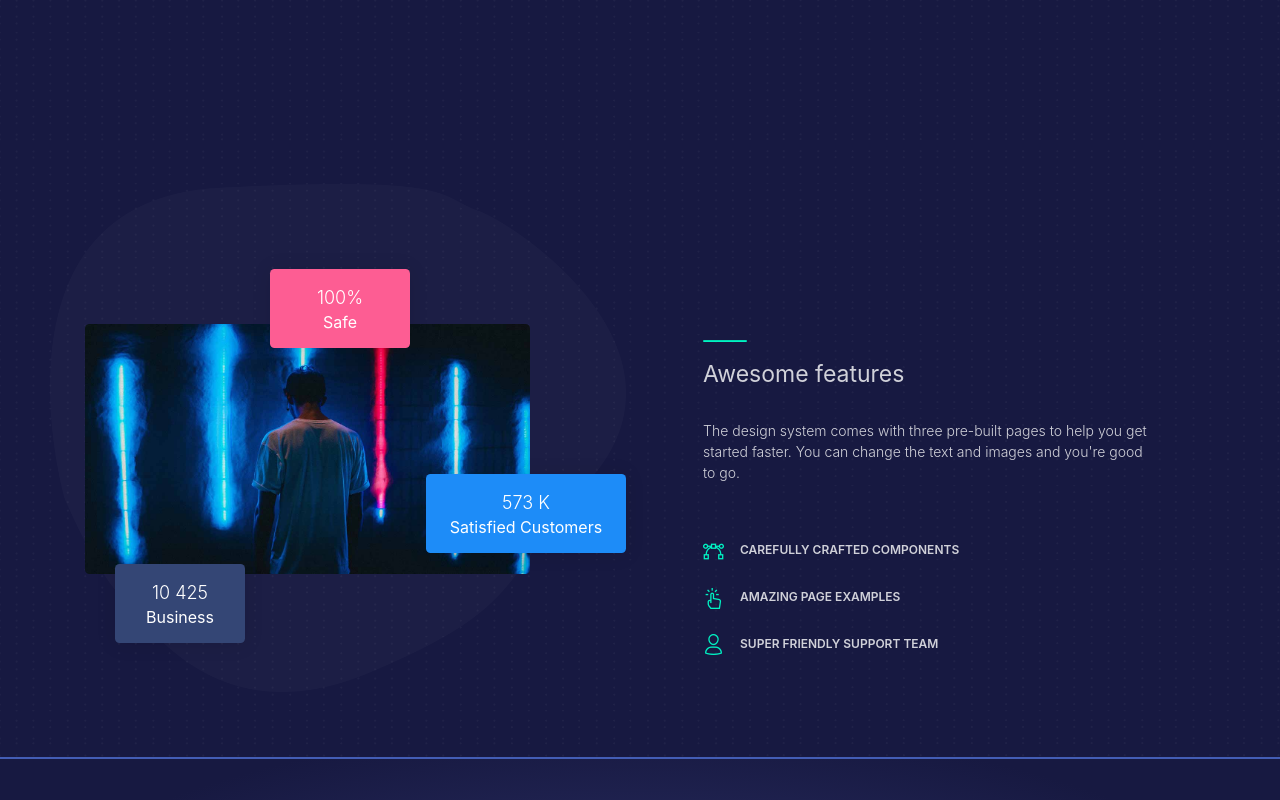
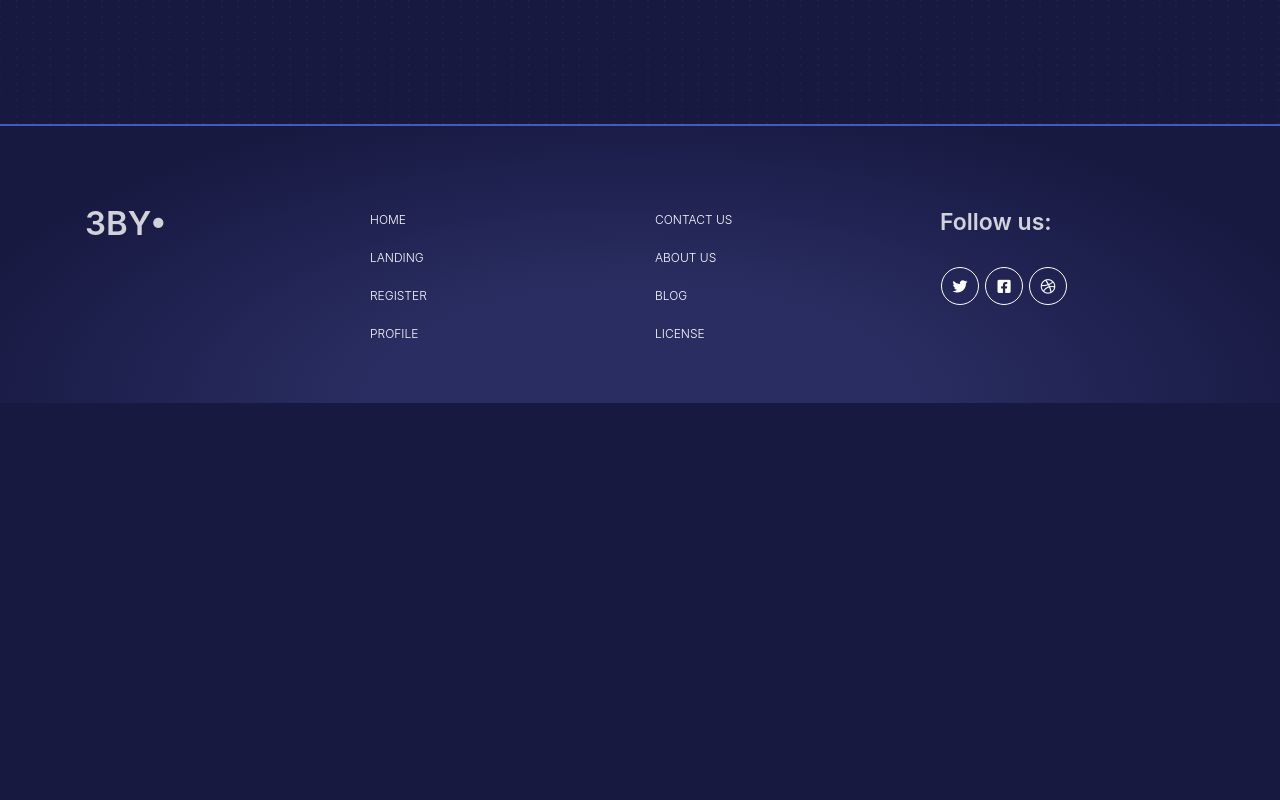
Before and after one commit to afre92/3by_web, a React (Create React App) app: page / in a window 1280 px wide. Shown: the part 1780-2580 px from the top of the page. After the commit the page ends 2183 px from the top, so only its background shows below. Built offline with nearby package versions, Linux system fonts and the light colour scheme.

Commit message:
bottom section removed. top section centered

```diff
--- a/src/components/Greetings.js
+++ b/src/components/Greetings.js
@@ -13,8 +13,8 @@ class Greetings extends React.Component {
         <img src="../assets/img/waves.png" className="shapes wave" alt="background-shapes"/>
         <img src="../assets/img/patrat.png" className="shapes squares" alt="background-shapes"/>
         <img src="../assets/img/cercuri.png" className="shapes circle" alt="background-shapes"/>
-        <div className="container pt-200">
-          <div className="row row-grid justify-content-between align-items-center text-left">
+        <div className="container d-flex">
+          <div className="row row-grid justify-content-between align-items-center text-left mb-100">
             <div className="col-lg-5 col-md-5 ml-5">
               <h1 className="text-white">Welcome to 3by, your AI
                 <br/>
@@ -226,86 +226,6 @@ class Greetings extends React.Component {
           </div>
         </div>
       </section>
-      <section className="section section-lg section-safe">
-        <img src="../assets/img/path5.png" className="path" alt="background-shapes"/>
-        <div className="container">
-          <div className="row row-grid justify-content-between">
-            <div className="col-md-5">
-              <img src="../assets/img/chester-wade.jpg" className="img-fluid floating" alt="background-shapes"/>
-              <div className="card card-stats bg-danger">
-                <div className="card-body">
-                  <div className="justify-content-center">
-                    <div className="numbers">
-                      <p className="card-title">100%</p>
-                      <p className="card-category text-white">Safe</p>
-                    </div>
-                  </div>
-                </div>
-              </div>
-              <div className="card card-stats bg-info">
-                <div className="card-body">
-                  <div className="justify-content-center">
-                    <div className="numbers">
-                      <p className="card-title">573 K</p>
-                      <p className="card-category text-white">Satisfied customers</p>
-                    </div>
-                  </div>
-                </div>
-              </div>
-              <div className="card card-stats bg-default">
-                <div className="card-body">
-                  <div className="justify-content-center">
-                    <div className="numbers">
-                      <p className="card-title">10 425</p>
-                      <p className="card-category text-white">Business</p>
-                    </div>
-                  </div>
-                </div>
-              </div>
-            </div>
-            <div className="col-md-6">
-              <div className="px-md-5">
-                <hr className="line-success"/>
-                <h3>Awesome features</h3>
-                <p>The design system comes with three pre-built pages to help you get started faster. You can change the text and images and you're good to go.</p>
-                <ul className="list-unstyled mt-5">
-                  <li className="py-2">
-                    <div className="d-flex align-items-center">
-                      <div className="icon icon-success mb-2">
-                        <i className="tim-icons icon-vector"></i>
-                      </div>
-                      <div className="ml-3">
-                        <h6>Carefully crafted components</h6>
-                      </div>
-                    </div>
-                  </li>
-                  <li className="py-2">
-                    <div className="d-flex align-items-center">
-                      <div className="icon icon-success mb-2">
-                        <i className="tim-icons icon-tap-02"></i>
-                      </div>
-                      <div className="ml-3">
-                        <h6>Amazing page examples</h6>
-                      </div>
-                    </div>
-                  </li>
-                  <li className="py-2">
-                    <div className="d-flex align-items-center">
-                      <div className="icon icon-success mb-2">
-                        <i className="tim-icons icon-single-02"></i>
-                      </div>
-                      <div className="ml-3">
-                        <h6>Super friendly support team</h6>
-                      </div>
-                    </div>
-                  </li>
-                </ul>
-              </div>
-            </div>
-          </div>
-        </div>
-      </section>
-
     </div>
     </div>
     )
```
